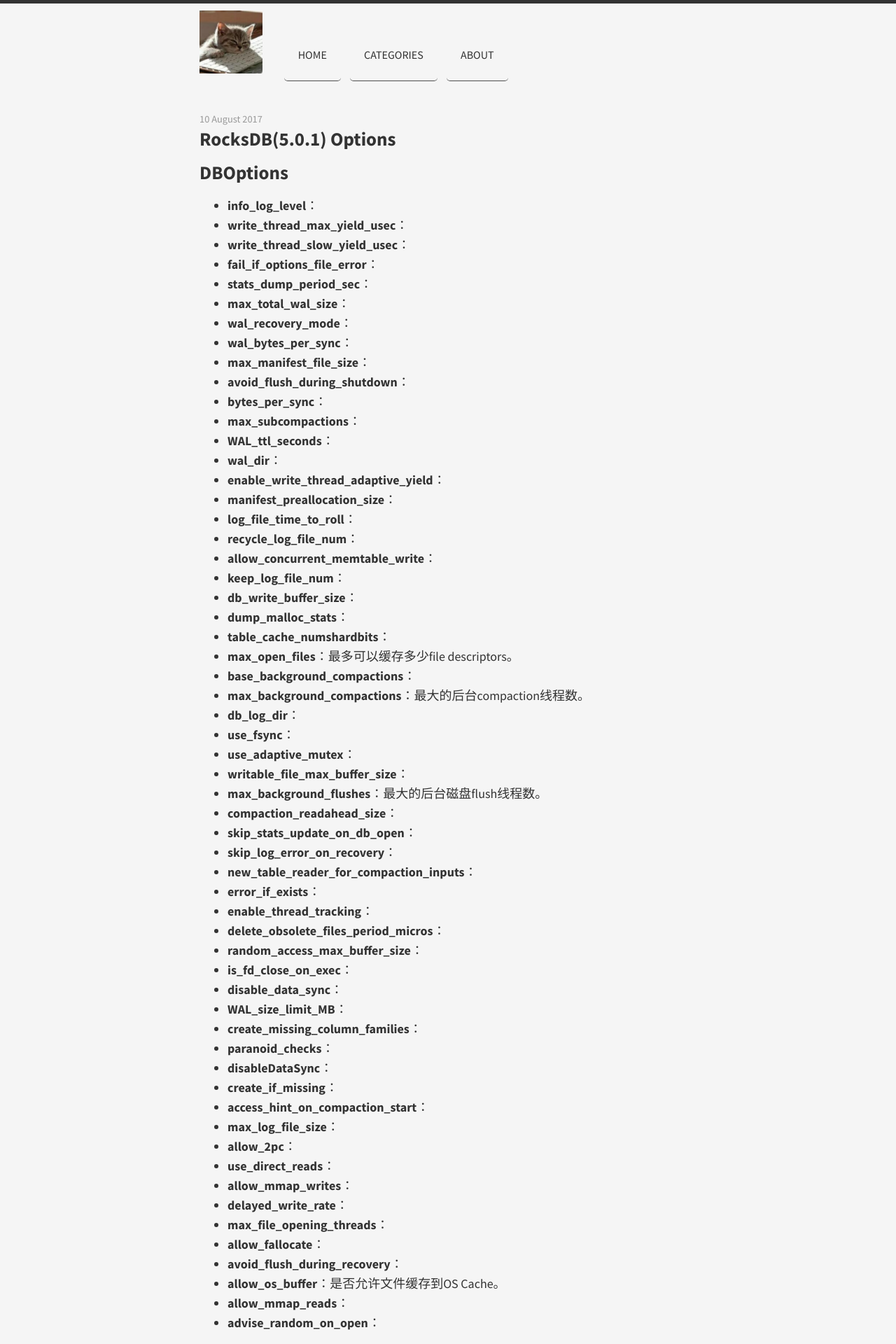
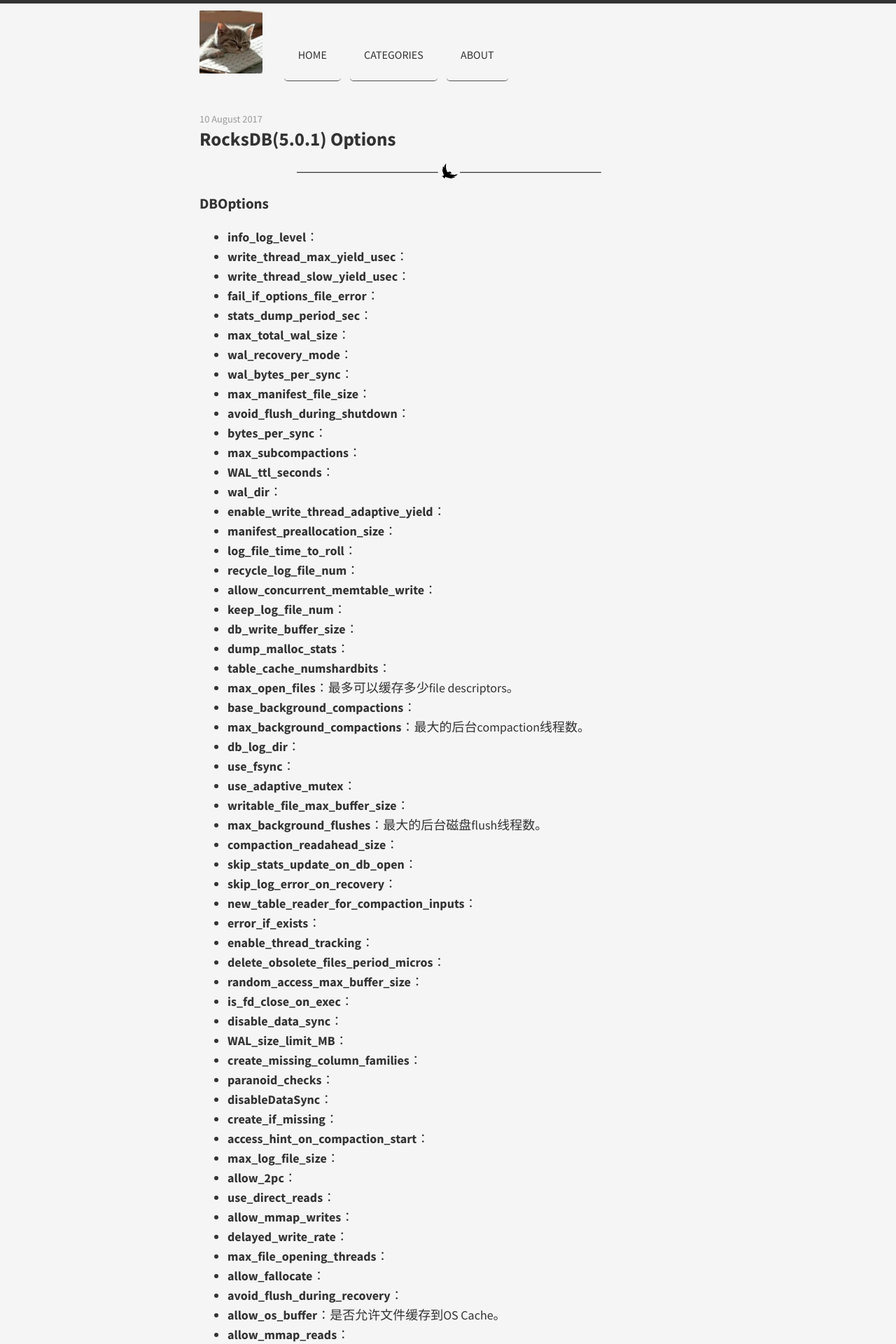
Before and after one commit to deep011/deep011.github.io, a Jekyll site: the page built from _posts/2017-08-10-rocksdb_options.md, in a window 1280 px wide. Shown: the top 1920 px of the page at 70% size. Built offline with Jekyll 4.4.1, drawn with Linux system fonts in a browser that asks for light colours; nearby versions of some CDN libraries; comment, search, counter and statistics services are not loaded.

```diff
--- a/_posts/2017-08-10-rocksdb_options.md
+++ b/_posts/2017-08-10-rocksdb_options.md
@@ -3,7 +3,9 @@ layout: post
 title: RocksDB(5.0.1) Options
 ---
 
-## DBOptions
+*****
+
+### DBOptions
 
 + **info_log_level**：
 + **write_thread_max_yield_usec**：
@@ -64,7 +66,7 @@ title: RocksDB(5.0.1) Options
 + **allow_mmap_reads**：
 + **advise_random_on_open**：
 
-## CFOptions
+### CFOptions
 
 + **compaction_filter_factory**：
 + **memtable_factory**：
@@ -112,7 +114,7 @@ title: RocksDB(5.0.1) Options
 + **memtable_prefix_bloom_size_ratio**：
 + **report_bg_io_stats**：
 
-## TableOptions
+### TableOptions
 
 + **read_amp_bytes_per_bit**：
 + **skip_table_builder_flush**：
```
